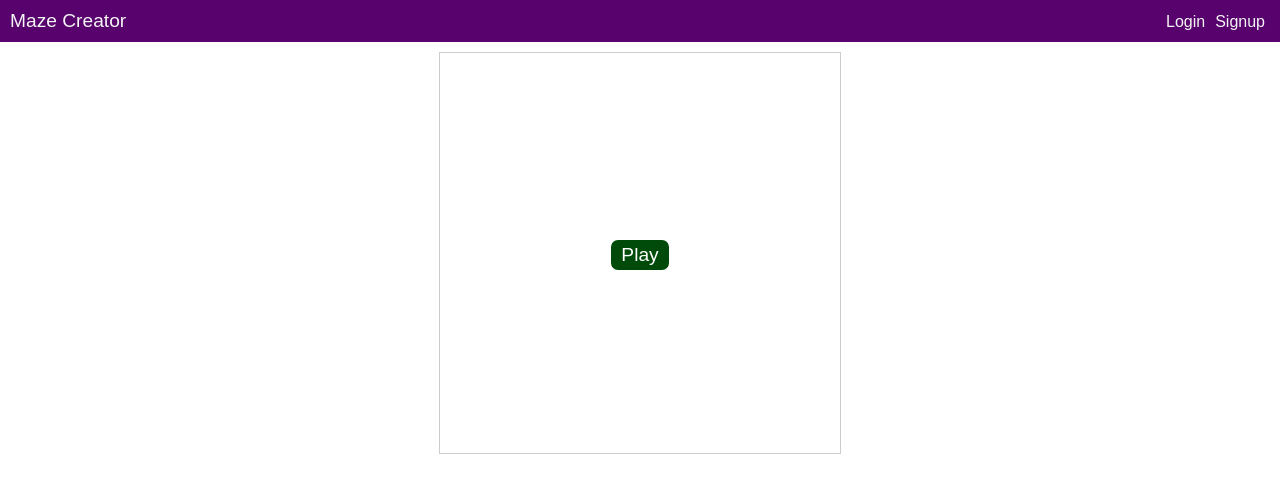
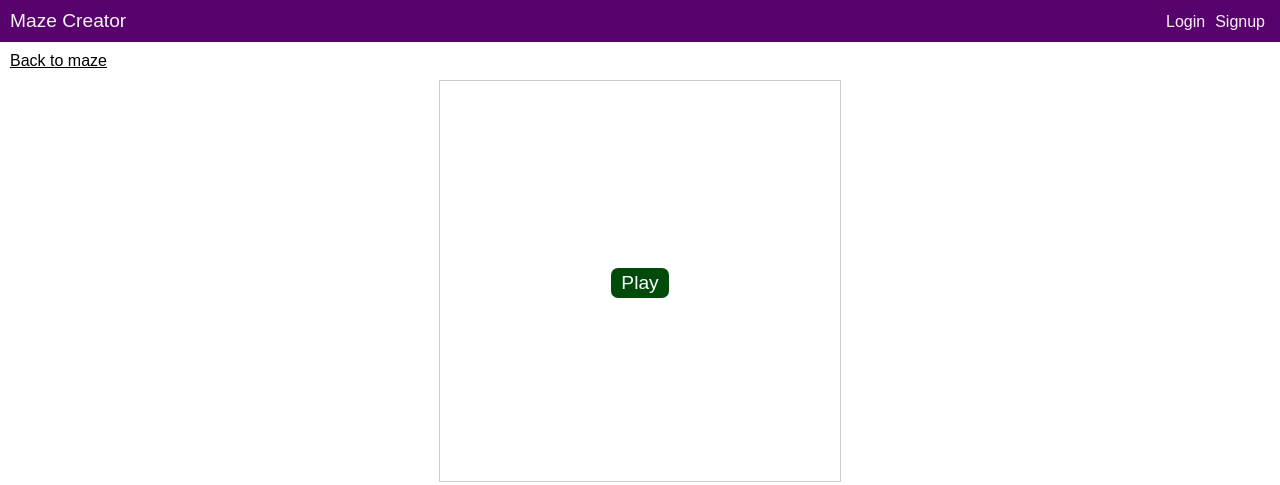
Before and after one commit to ShouvikGhosh2048/MazeCreator, a Django app: page /play/1/ in a window 1280 px wide. Shown: the top 485 px of the page. Run offline with Django 4.2, Linux system fonts and the light colour scheme; tables that the repository leaves empty hold one stand-in row (values such as "Sample post").

Commit message:
Added back to maze link

```diff
--- a/main_app/static/main_app/css/play_maze.css
+++ b/main_app/static/main_app/css/play_maze.css
@@ -57,3 +57,14 @@ canvas {
         display: grid;
     }
 }
+
+#maze_nav {
+    width: 100%;
+    display: flex;
+    justify-content: space-between;
+    margin-bottom: 10px;
+}
+
+#maze_nav a {
+    color: black;
+}
--- a/main_app/templates/main_app/play_maze.html
+++ b/main_app/templates/main_app/play_maze.html
@@ -12,6 +12,9 @@
 {% endblock %}
 
 {% block content %}
+    <div id="maze_nav">
+        <a href = "{% url 'maze' maze.id %}">Back to maze</a>
+    </div>
     <!-- https://stackoverflow.com/a/57332 -->
     <div class="gameContainer" style="position: relative;">
         <canvas tabindex="1" height="800" width="800"></canvas>
```
